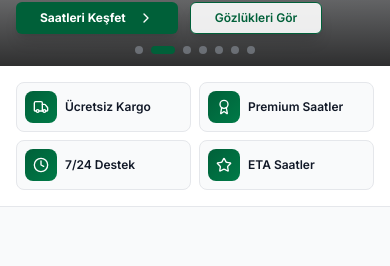
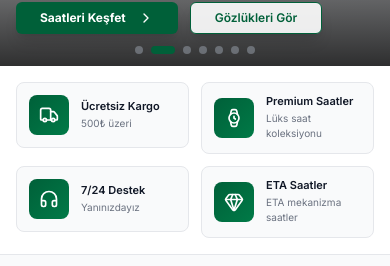
Before and after one commit to Zions157/cyprusWatch, a Next.js app: page / in a window 390 px wide. Shown: the part 504-770 px from the top of the page. Built offline with nearby package versions, Linux system fonts and the light colour scheme; no server answers.

Commit message:
auto-commit for bac23170-1b3a-418e-832c-855133865b12

```diff
--- a/app/page.js
+++ b/app/page.js
@@ -15,7 +15,7 @@ import {
   CarouselNext,
   CarouselPrevious,
 } from '@/components/ui/carousel';
-import { ShoppingCart, ChevronRight, ChevronLeft, Star, Clock, Award, Truck, Sparkles } from 'lucide-react';
+import { ShoppingCart, ChevronRight, ChevronLeft, Star, Clock, Award, Truck, Sparkles, Watch, Gem, HeadphonesIcon } from 'lucide-react';
 
 const heroSlides = [
   {
@@ -114,9 +114,9 @@ export default function Home() {
   // Features with translations
   const features = [
     { icon: Truck, titleKey: 'home.freeShipping', descKey: 'home.freeShippingDesc', link: null },
-    { icon: Award, titleKey: 'home.originalProduct', descKey: 'home.originalProductDesc', link: '/watches' },
-    { icon: Clock, titleKey: 'home.support247', descKey: 'home.support247Desc', link: null },
-    { icon: Star, titleKey: 'home.premiumQuality', descKey: 'home.premiumQualityDesc', link: '/eta' },
+    { icon: Watch, titleKey: 'home.originalProduct', descKey: 'home.originalProductDesc', link: '/watches' },
+    { icon: HeadphonesIcon, titleKey: 'home.support247', descKey: 'home.support247Desc', link: null },
+    { icon: Gem, titleKey: 'home.premiumQuality', descKey: 'home.premiumQualityDesc', link: '/eta' },
   ];
 
   return (
@@ -215,16 +215,16 @@ export default function Home() {
       {/* Features Section - Compact on mobile */}
       <section className="py-4 md:py-10 bg-white border-b border-gray-200">
         <div className="container mx-auto px-4">
-          <div className="grid grid-cols-2 md:grid-cols-4 gap-2 md:gap-6">
+          <div className="grid grid-cols-2 md:grid-cols-4 gap-3 md:gap-6">
             {features.map((item, index) => {
               const content = (
-                <div className={`flex items-center space-x-2 md:space-x-4 p-2 md:p-6 rounded-lg md:rounded-xl bg-gray-50 border border-gray-200 hover:border-[#006039] transition-colors ${item.link ? 'cursor-pointer hover:bg-gray-100' : ''}`}>
-                  <div className="bg-gradient-to-br from-[#006039] to-[#007a47] p-2 md:p-3 rounded-lg flex-shrink-0">
-                    <item.icon className="h-4 w-4 md:h-6 md:w-6 text-white" />
+                <div className={`flex items-center space-x-3 md:space-x-4 p-3 md:p-6 rounded-lg md:rounded-xl bg-gray-50 border border-gray-200 hover:border-[#006039] transition-colors ${item.link ? 'cursor-pointer hover:bg-gray-100' : ''}`}>
+                  <div className="bg-gradient-to-br from-[#006039] to-[#007a47] p-2.5 md:p-3 rounded-lg flex-shrink-0">
+                    <item.icon className="h-5 w-5 md:h-6 md:w-6 text-white" />
                   </div>
-                  <div className="min-w-0">
-                    <h3 className="font-semibold text-gray-900 text-xs md:text-base truncate">{t(item.titleKey)}</h3>
-                    <p className="text-xs text-gray-500 hidden md:block">{t(item.descKey)}</p>
+                  <div className="min-w-0 flex-1">
+                    <h3 className="font-semibold text-gray-900 text-[11px] md:text-base leading-tight">{t(item.titleKey)}</h3>
+                    <p className="text-[10px] md:text-xs text-gray-500 mt-0.5">{t(item.descKey)}</p>
                   </div>
                 </div>
               );
```
